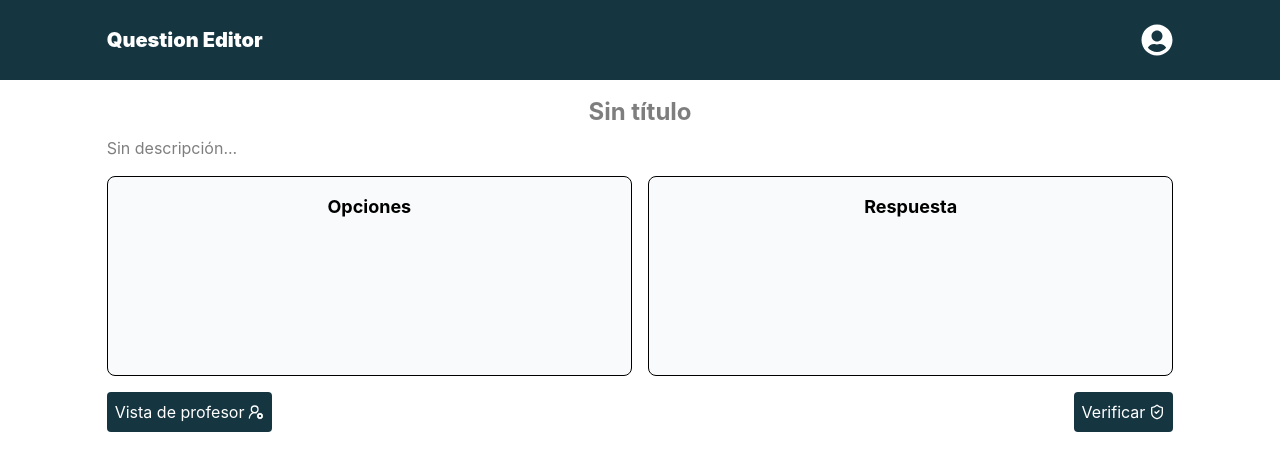
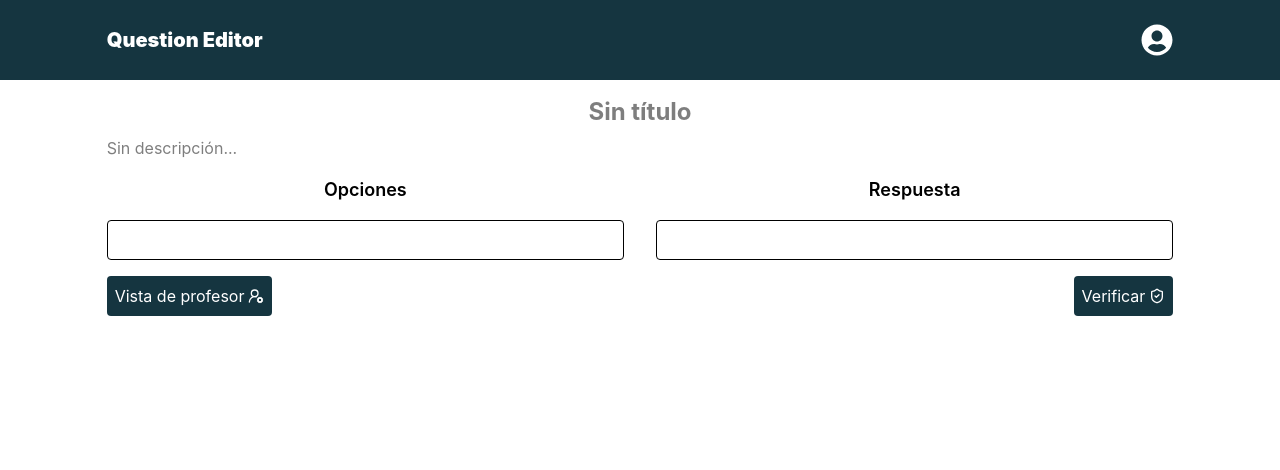
Before and after one commit to sae0-3/bit-a-bit, a React (Vite) app in the folder frontend/: page /questions/dynamic/view in a window 1280 px wide. Shown: the top 470 px of the page. Built offline with nearby package versions, Linux system fonts and the light colour scheme.

Commit message:
fix(frontend): corregir problemas con la vista de estudiante

```diff
--- a/frontend/src/components/CreateAnswerStudent.tsx
+++ b/frontend/src/components/CreateAnswerStudent.tsx
@@ -1,89 +1,113 @@
 import { closestCenter, DndContext, DragEndEvent, DragOverlay, DragStartEvent } from '@dnd-kit/core'
-import { restrictToVerticalAxis } from '@dnd-kit/modifiers'
-import { arrayMove, SortableContext, verticalListSortingStrategy } from '@dnd-kit/sortable'
 import { useState } from 'react'
 
+import { useSensors } from '../hooks/useSensors'
 import { useQuestionFormStore } from '../stores/question-form.store'
-import { ListContainer } from './ListContainer'
+import { Option } from '../types/form-question'
+import { handleReorder } from '../utils/dnd'
+import { DroppableContainer } from './DroppableContainer'
+import { SortableListContainer } from './SortableListContainer'
 
 export const CreateAnswerStudent = () => {
-  const { options } = useQuestionFormStore()
-  const [lists, setLists] = useState({
-    left: options,
-    right: []
-  })
-  const [activeId, setActiveId] = useState<string | null>(null)
+  const { options, getOptionById } = useQuestionFormStore()
+  const [activeOpt, setActiveOpt] = useState<Option | null>(null)
+  const [listOptions, setListOptions] = useState<Option[]>(options)
+  const [listAnswer, setListAnswer] = useState<Option[]>([])
+  const sensors = useSensors()
 
   const handleDragStart = (event: DragStartEvent) => {
-    setActiveId(String(event.active.id));
-  };
+    const opt = getOptionById(String(event.active.id))
+    setActiveOpt(opt ?? null)
+  }
 
   const handleDragEnd = (event: DragEndEvent) => {
     const { active, over } = event
     if (!over) return
 
-    if (active.data.current?.list === over.data.current?.list) {
-      const listKey = active.data.current?.list as keyof typeof lists
-      const oldIndex = active.data.current?.index
-      const newIndex = over.data.current?.index
+    const activeId = String(active.id)
+    const overId = String(over.id)
 
-      setLists(prev => ({
-        ...prev,
-        [listKey]: arrayMove(prev[listKey], oldIndex, newIndex)
-      }))
-    }
-    else {
-      const fromList = active.data.current?.list as keyof typeof lists
-      const toList = over.data.current?.list as keyof typeof lists
-      const itemIndex = active.data.current?.index
+    if (overId === 'options-list' || overId === 'answer-list') {
+      const fromOptions = listOptions.some(o => o.id === activeId)
+      const fromAnswer = listAnswer.some(o => o.id === activeId)
 
-      setLists(prev => {
-        const newFromList = [...prev[fromList]]
-        const newToList = [...prev[toList]]
-        const [movedItem] = newFromList.splice(itemIndex, 1)
-
-        return {
-          ...prev,
-          [fromList]: newFromList,
-          [toList]: [...newToList, movedItem]
-        }
-      })
+      if (fromOptions && overId === 'answer-list') {
+        const item = listOptions.find(o => o.id === activeId)!
+        setListOptions(prev => prev.filter(o => o.id !== activeId))
+        setListAnswer(prev => [...prev, item])
+      } else if (fromAnswer && overId === 'options-list') {
+        const item = listAnswer.find(o => o.id === activeId)!
+        setListAnswer(prev => prev.filter(o => o.id !== activeId))
+        setListOptions(prev => [...prev, item])
+      }
+    } else {
+      if (listOptions.some(o => o.id === activeId)) {
+        handleReorder<Option>(event, listOptions, setListOptions)
+      } else {
+        handleReorder<Option>(event, listAnswer, setListAnswer)
+      }
     }
 
-    setActiveId(null)
+    setActiveOpt(null)
   }
 
   return (
-    <div className="w-10/12 mx-auto">
+    <div className="w-full">
       <DndContext
+        sensors={sensors}
         collisionDetection={closestCenter}
-        modifiers={[restrictToVerticalAxis]}
         onDragStart={handleDragStart}
         onDragEnd={handleDragEnd}
       >
-        <div className="flex flex-col md:flex-row flex-wrap gap-4 justify-between">
-          <SortableContext
-            items={lists.left}
-            strategy={verticalListSortingStrategy}
-          >
-            <ListContainer title="Opciones" items={lists.left} listName="left" />
-          </SortableContext>
+        <div className="flex flex-col gap-8 lg:flex-row">
+          <div className="w-full flex flex-col items-center justify-center gap-4 flex-1">
+            <p className="font-semibold text-center text-lg">Opciones</p>
 
-          <SortableContext
-            items={lists.right}
-            strategy={verticalListSortingStrategy}
-          >
-            <ListContainer title="Respuesta" items={lists.right} listName="right" />
-          </SortableContext>
+            <DroppableContainer
+              id="options-list"
+              className="w-full border rounded min-h-10 p-4 flex-1"
+              renderComponent={() => (
+                <SortableListContainer
+                  className="flex flex-col gap-2 h-full"
+                  items={listOptions}
+                  renderComponent={({ isDragging, value }) => (
+                    <p className={`border text-center p-1 rounded ${isDragging ? 'invisible' : ''}`}>
+                      {value}
+                    </p>
+                  )}
+                />
+              )}
+            />
+          </div>
+
+          <div className="w-full flex flex-col items-center justify-center gap-4 flex-1">
+            <p className="font-semibold text-center text-lg">Respuesta</p>
+
+            <DroppableContainer
+              id="answer-list"
+              className="w-full border rounded min-h-10 p-4 flex-1"
+              renderComponent={() => (
+                <SortableListContainer
+                  className="flex flex-col gap-2 h-full"
+                  items={listAnswer}
+                  renderComponent={({ isDragging, value }) => (
+                    <p className={`border text-center p-1 rounded ${isDragging ? 'invisible' : ''}`}>
+                      {value}
+                    </p>
+                  )}
+                />
+              )}
+            />
+          </div>
         </div>
 
-        <DragOverlay>
-          {activeId ? (
-            <div className="bg-white border-2 border-blue-500 rounded-lg px-4 py-2 shadow-xl">
-              {lists.left.find(i => i === activeId) || lists.right.find(i => i === activeId)}
-            </div>
-          ) : null}
-        </DragOverlay>
+        {activeOpt?.value && (
+          <DragOverlay>
+            <p className="border text-center p-1 rounded cursor-grab">
+              {activeOpt.value}
+            </p>
+          </DragOverlay>
+        )}
       </DndContext>
     </div>
   )
--- /dev/null
+++ b/frontend/src/components/DraggableSortableItem.tsx
@@ -0,0 +1,44 @@
+import { useSortable } from '@dnd-kit/sortable'
+import { CSS } from '@dnd-kit/utilities'
+
+type RenderComponentProps = {
+  isDragging: boolean
+}
+
+type DraggableSortableItemProps = {
+  id: string
+  renderComponent: (props: RenderComponentProps) => React.ReactNode
+  className?: string
+}
+
+export const DraggableSortableItem = ({
+  id,
+  renderComponent,
+  className,
+}: DraggableSortableItemProps) => {
+  const {
+    attributes,
+    listeners,
+    setNodeRef,
+    isDragging,
+    transform,
+    transition,
+  } = useSortable({ id })
+
+  const style = {
+    transform: CSS.Transform.toString(transform),
+    transition: transition || undefined,
+  }
+
+  return (
+    <div
+      ref={setNodeRef}
+      style={style}
+      className={`select-none touch-none cursor-grab ${className ?? ''}`}
+      {...attributes}
+      {...listeners}
+    >
+      {renderComponent({ isDragging })}
+    </div>
+  )
+}
--- a/frontend/src/components/ListContainer.tsx
+++ /dev/null
@@ -1,25 +0,0 @@
-import { SortableItem } from './SortableItem'
-
-type ListContainerProps = {
-  title: string
-  items: string[]
-  listName: string
-}
-
-export const ListContainer = ({ title, items, listName }: ListContainerProps) => (
-  <div className="flex-1 border rounded-lg p-4 bg-gray-50 min-h-[200px]">
-    <h3 className="font-bold text-lg mb-4 text-center">{title}</h3>
-
-    <div className="space-y-2">
-      {items.map((item, index) => (
-        <SortableItem
-          key={item}
-          id={item}
-          value={item}
-          list={listName}
-          index={index}
-        />
-      ))}
-    </div>
-  </div>
-)
--- a/frontend/src/components/Options.tsx
+++ b/frontend/src/components/Options.tsx
@@ -2,30 +2,36 @@ import {
   DndContext,
   DragEndEvent,
   DragOverlay,
+  DragStartEvent,
 } from '@dnd-kit/core'
-import { useState } from 'react'
+import { useCallback, useState } from 'react'
 import { LuPlus } from 'react-icons/lu'
 
 import { useSensors } from '../hooks/useSensors'
 import { useQuestionFormStore } from '../stores/question-form.store'
+import { Option } from '../types/form-question'
 import { AddOptionModal } from './AddOptionModal'
 import { DraggableItem } from './DraggableItem'
 import { TrashBin } from './TrashBin'
 
 export const Options = () => {
   const [viewModal, setviewModal] = useState(false)
-  const [activeId, setActiveId] = useState<string | null>(null)
+  const [activeOpt, setActiveOpt] = useState<Option | null>(null)
   const sensors = useSensors()
-  const { options, addOption, removeOption } = useQuestionFormStore()
+  const { options, addOption, removeOption, getOptionById } = useQuestionFormStore()
 
-  const handleDragEnd = (event: DragEndEvent) => {
-    const { over, active } = event
+  const handleDragStart = useCallback((event: DragStartEvent) => {
+    const opt = getOptionById(String(event.active.id))
+    setActiveOpt(opt ?? null)
+  }, [getOptionById])
 
-    if (over?.id === 'trash-bin') {
-      const id = String(active.id)
-      removeOption(options.findIndex(opt => opt === id));
+  const handleDragEnd = useCallback((event: DragEndEvent) => {
+    if (event.over?.id === 'trash-bin') {
+      removeOption(String(event.active.id))
     }
-  }
+
+    setActiveOpt(null)
+  }, [removeOption])
 
   return (
     <div className="w-full flex flex-col gap-4">
@@ -45,20 +51,15 @@ export const Options = () => {
 
       <DndContext
         sensors={sensors}
-        onDragStart={(event) => {
-          setActiveId(String(event.active.id))
-        }}
-        onDragEnd={(event: DragEndEvent) => {
-          handleDragEnd(event)
-          setActiveId(null)
-        }}
+        onDragStart={handleDragStart}
+        onDragEnd={handleDragEnd}
       >
         <div className="flex flex-col">
           <div className={`flex gap-2 flex-wrap justify-center ${options.length > 0 ? 'mb-4' : ''}`}>
-            {options.map((value, index) => (
+            {options.map(({ id, value }) => (
               <DraggableItem
-                key={`${value}-${index}`}
-                id={value}
+                key={id}
+                id={id}
                 renderComponent={({ isDragging }) => (
                   <p className={`border border-primary-dark p-2 rounded-lg ${isDragging ? 'invisible' : ''}`}>
                     {value}
@@ -68,16 +69,11 @@ export const Options = () => {
             ))}
           </div>
 
-          {activeId && (
+          {activeOpt?.value && (
             <DragOverlay>
-              <DraggableItem
-                id={activeId}
-                renderComponent={() => (
-                  <p className="border border-primary-dark p-2 rounded-lg">
-                    {activeId}
-                  </p>
-                )}
-              />
+              <p className="border border-primary-dark p-2 rounded-lg cursor-grab">
+                {activeOpt.value}
+              </p>
             </DragOverlay>
           )}
 
--- /dev/null
+++ b/frontend/src/components/SortableListContainer.tsx
@@ -0,0 +1,41 @@
+import { SortableContext, verticalListSortingStrategy } from '@dnd-kit/sortable'
+
+import { DraggableSortableItem } from './DraggableSortableItem'
+
+type Item = {
+  id: string
+  value: string
+}
+
+type RenderComponentProps = Item & {
+  isDragging: boolean
+}
+
+type SortableListContainerProps = {
+  items: Item[]
+  renderComponent: (props: RenderComponentProps) => React.ReactNode
+  className?: string
+}
+
+export const SortableListContainer = (props: SortableListContainerProps) => {
+  const { items, renderComponent, className } = props
+
+  return (
+    <SortableContext
+      items={items}
+      strategy={verticalListSortingStrategy}
+    >
+      <div className={className ?? ''}>
+        {items.map(({ id, value }) => (
+          <DraggableSortableItem
+            key={id}
+            id={id}
+            renderComponent={({ isDragging }) => (
+              renderComponent({ id, value, isDragging })
+            )}
+          />
+        ))}
+      </div>
+    </SortableContext>
+  )
+}
--- a/frontend/src/routes/questions/dynamic/view.tsx
+++ b/frontend/src/routes/questions/dynamic/view.tsx
@@ -15,7 +15,9 @@ function ViewQuestionComponent() {
         <DescriptionStudent />
       </div>
 
-      <CreateAnswerStudent />
+      <div className="w-10/12">
+        <CreateAnswerStudent />
+      </div>
 
       <section className="w-10/12 flex justify-between gap-4 flex-wrap">
         <Link
--- a/frontend/src/stores/question-form.store.ts
+++ b/frontend/src/stores/question-form.store.ts
@@ -1,28 +1,33 @@
+import { arrayMove } from '@dnd-kit/sortable'
 import { create } from 'zustand'
+
+import { Option, Response } from '../types/form-question'
 
 interface QuestionFormStore {
   title: string
   description: string
   images: string[]
-  options: string[]
-  responses: {
-    name: string
-    options: string[]
-  }[]
+  options: Option[]
+  responses: Response[]
 
   setTitle: (title: string) => void
   setDescription: (description: string) => void
   setImages: (images: string[]) => void
   addImage: (image: string) => void
   removeImage: (index: number) => void
-  setOptions: (options: string[]) => void
-  addOption: (option: string) => void
-  removeOption: (index: number) => void
+
+  setOptions: (options: Option[]) => void
+  addOption: (value: string) => void
+  removeOption: (id: string) => void
+
+  addResponse: (response: Omit<Response, 'id'>) => void
+  removeResponse: (id: string) => void
+
   resetForm: () => void
-  addResponse: (response: { name: string, options: string[] }) => void
+  getOptionById: (id: string) => Option | undefined
 }
 
-export const useQuestionFormStore = create<QuestionFormStore>((set) => ({
+export const useQuestionFormStore = create<QuestionFormStore>((set, get) => ({
   title: '',
   description: '',
   images: [],
@@ -35,30 +40,67 @@ export const useQuestionFormStore = create<QuestionFormStore>((set) => ({
 
   setImages: (images) => set({ images }),
 
-  addImage: (image) =>
-    set((state) => ({ images: [...state.images, image] })),
+  addImage: (image) => set((state) => ({
+    images: [...state.images, image]
+  })),
 
-  removeImage: (index) =>
-    set((state) => ({
-      images: state.images.filter((_, i) => i !== index)
-    })),
+  removeImage: (index) => set((state) => ({
+    images: state.images.filter((_, i) => i !== index)
+  })),
 
   setOptions: (options) => set({ options }),
 
-  addOption: (option) =>
-    set((state) => ({ options: [...state.options, option] })),
+  addOption: (value) => set((state) => ({
+    options: [
+      ...state.options,
+      {
+        id: crypto.randomUUID(),
+        value,
+      }
+    ]
+  })),
 
-  removeOption: (index) =>
-    set((state) => ({
-      options: state.options.filter((_, i) => i !== index)
-    })),
+  removeOption: (id) => set((state) => ({
+    options: state.options.filter(opt => opt.id !== id)
+  })),
 
-  addResponse: (response) =>
-    set((state) => ({ responses: [...state.responses, response] })),
+  reorderOptions: (activeId: string, overId: string) => {
+    set((state) => {
+      const oldIndex = state.options.findIndex(opt => opt.id === activeId)
+      const newIndex = state.options.findIndex(opt => opt.id === overId)
+
+      if (oldIndex === -1 || newIndex === -1 || oldIndex === newIndex) {
+        return state
+      }
+
+      return {
+        options: arrayMove(state.options, oldIndex, newIndex)
+          .map((opt) => ({ ...opt }))
+      }
+    })
+  },
+
+  addResponse: (response) => set((state) => ({
+    responses: [
+      ...state.responses,
+      {
+        ...response,
+        id: crypto.randomUUID(),
+      }
+    ]
+  })),
+
+  removeResponse: (id) => set((state) => ({
+    responses: state.responses.filter(res => res.id !== id)
+  })),
 
   resetForm: () => set({
+    title: '',
     description: '',
     images: [],
-    options: []
+    options: [],
+    responses: [],
   }),
+
+  getOptionById: (id) => get().options.find(opt => opt.id === id)
 }))
--- /dev/null
+++ b/frontend/src/utils/dnd.ts
@@ -0,0 +1,22 @@
+import type { DragEndEvent } from '@dnd-kit/core'
+import { arrayMove } from '@dnd-kit/sortable'
+
+export function handleReorder<T extends { id: string } | string>(
+  event: DragEndEvent,
+  items: T[],
+  setItems: (items: T[]) => void,
+) {
+  const { active, over } = event
+  if (!over) return
+
+  const activeId = typeof active.id === 'string' ? active.id : String(active.id)
+  const overId = typeof over.id === 'string' ? over.id : String(over.id)
+
+  const oldIndex = items.findIndex(i => (typeof i === 'string' ? i : i.id) === activeId)
+
+  const newIndex = items.findIndex(i => (typeof i === 'string' ? i : i.id) === overId)
+
+  if (oldIndex !== newIndex && newIndex !== -1) {
+    setItems(arrayMove(items, oldIndex, newIndex))
+  }
+}
```
Also changed, not shown: frontend/src/components/SortableItem.tsx (deleted, +0 -50 lines), frontend/src/types/form-question.d.ts (added, +10 -0 lines).
